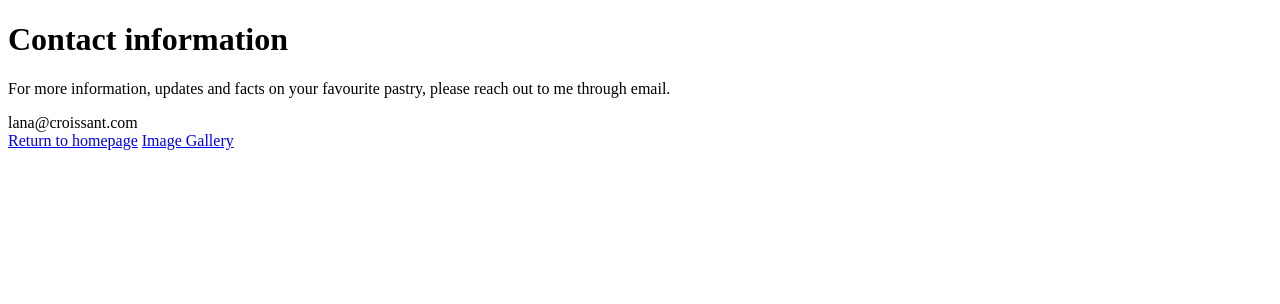
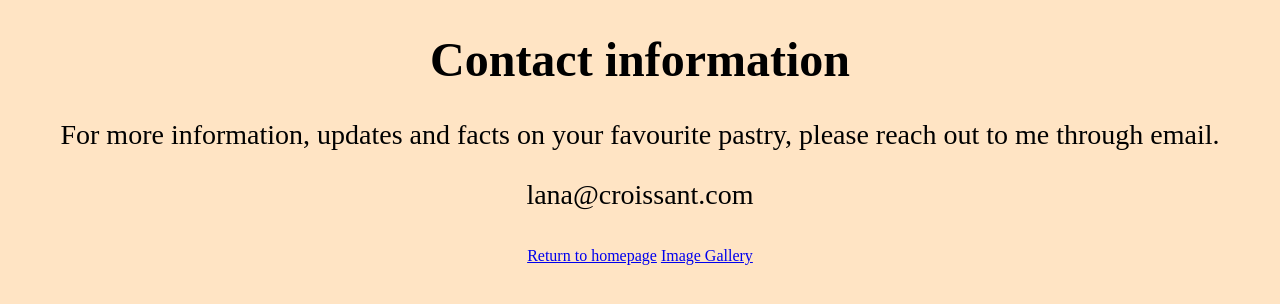
Before and after one commit to PossumCodes/Croissant, a plain HTML site: page contact.html in a window 1280 px wide. Drawn offline with Linux system fonts and the light colour scheme.

Commit message:
Added CSS styling to project

```diff
--- a/contact.html
+++ b/contact.html
@@ -4,17 +4,20 @@
     <meta charset="UTF-8" />
     <meta http-equiv="X-UA-Compatible" content="IE=edge" />
     <meta name="viewport" content="width=device-width, initial-scale=1.0" />
+    <link rel="stylesheet" href="css/styles.css" />
     <title>Contact me</title>
   </head>
   <body>
     <h1>Contact information</h1>
-    <p>
+    <p class="contact-request">
       For more information, updates and facts on your favourite pastry, please
       reach out to me through email.
     </p>
-    <div>lana@croissant.com</div>
+    <div class="email-address">lana@croissant.com</div>
+    <br />
+    <br />
 
-    <div>
+    <div class="nav-links">
       <a href="index.html">Return to homepage</a>
       <a href="photo.html">Image Gallery</a>
     </div>
--- /dev/null
+++ b/css/styles.css
@@ -0,0 +1,34 @@
+body {
+  background: bisque;
+}
+
+h1 {
+  text-align: center;
+  font-size: 48px;
+}
+
+img {
+  display: block;
+  margin: 0 auto;
+  max-width: 800px;
+}
+
+.croissant-introduction {
+  text-align: center;
+  font-size: 28px;
+  line-height: 1.5;
+}
+
+.nav-links {
+  text-align: center;
+}
+
+.contact-request {
+  text-align: center;
+  font-size: 28px;
+}
+
+.email-address {
+  text-align: center;
+  font-size: 28px;
+}
```
Also changed, not shown: index.html (+6 -3 lines), photo.html (+3 -1 lines).
